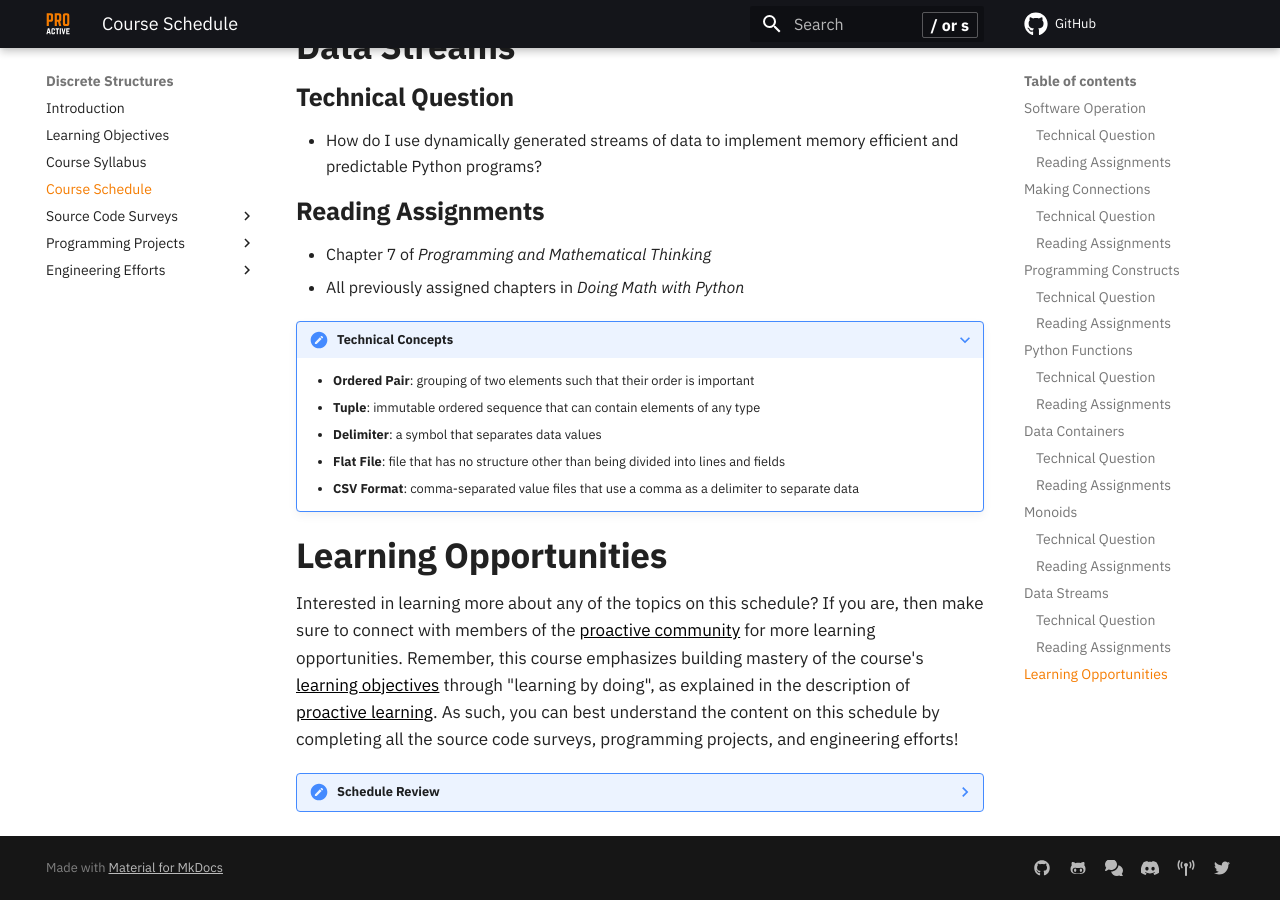
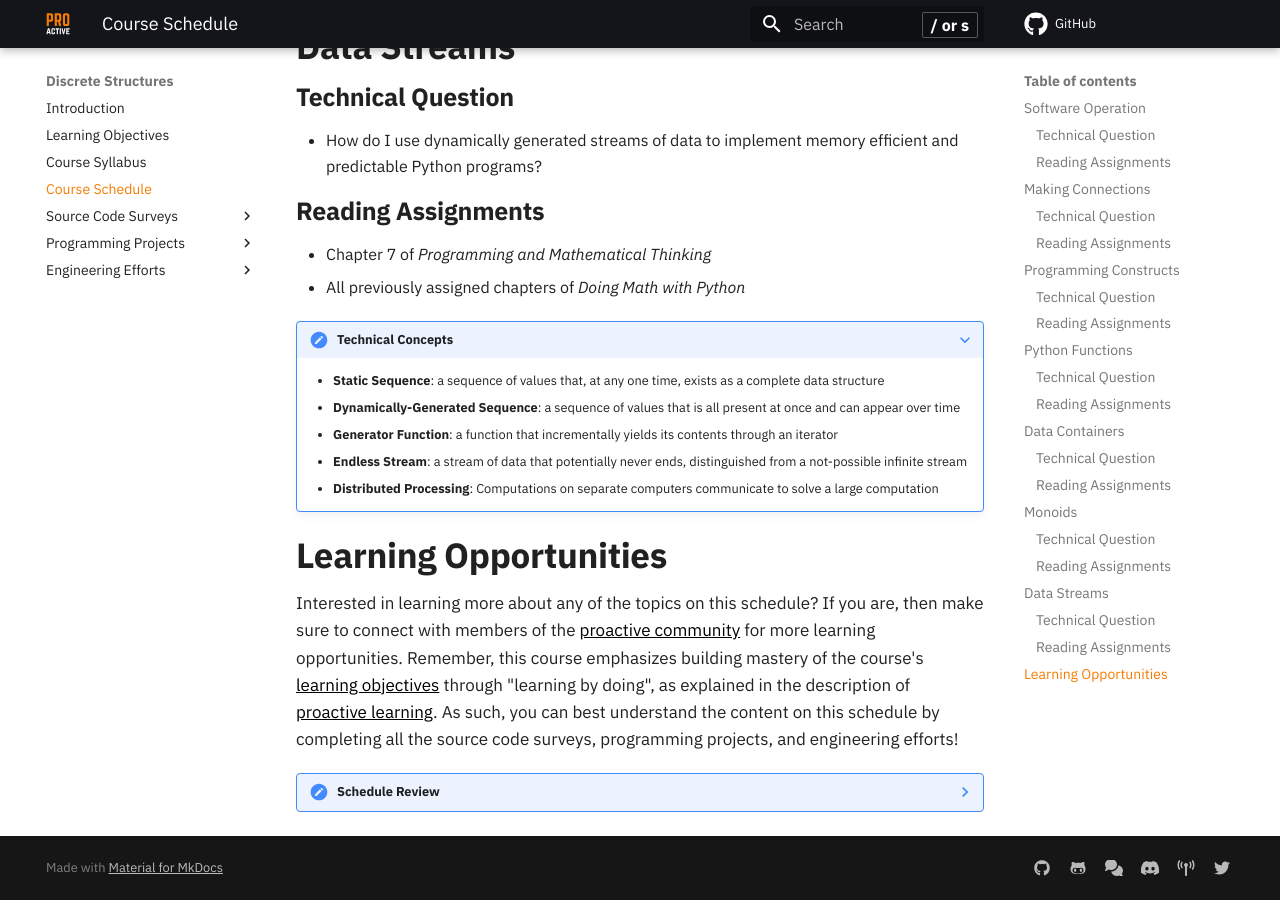
Before and after one commit to ProactiveProgrammers/www.proactiveprogrammers.com, an MkDocs documentation site: the page built from docs/discrete-structures/schedule-discrete-structures.md, in a window 1280 px wide and 900 px high, scrolled down 3204 px. Built offline with MkDocs 1.6.1 and Material for MkDocs 9.7.7, drawn with Linux system fonts in a browser that asks for light colours; comment, search, counter and statistics services are not loaded.

Commit message:
feat: Add the technical concepts in data streams of schedule-discrete-structures.

```diff
--- a/docs/discrete-structures/schedule-discrete-structures.md
+++ b/docs/discrete-structures/schedule-discrete-structures.md
@@ -150,19 +150,20 @@
 ### Reading Assignments
 
 - Chapter 7 of *Programming and Mathematical Thinking*
-- All previously assigned chapters in *Doing Math with Python*
+- All previously assigned chapters of *Doing Math with Python*
 
 ???+ note "Technical Concepts"
 
-    - **Ordered Pair**: grouping of two elements such that their order is
-      important
-    - **Tuple**: immutable ordered sequence that can contain elements of
-      any type
-    - **Delimiter**: a symbol that separates data values
-    - **Flat File**: file that has no structure other than being divided into
-      lines and fields
-    - **CSV Format**: comma-separated value files that use a comma as a
-      delimiter to separate data
+    - **Static Sequence**: a sequence of values that, at any one time, exists as
+      a complete data structure
+    - **Dynamically-Generated Sequence**: a sequence of values that is all
+      present at once and can appear over time
+    - **Generator Function**: a function that incrementally yields its contents
+      through an iterator
+    - **Endless Stream**: a stream of data that potentially never ends,
+      distinguished from a not-possible infinite stream
+    - **Distributed Processing**: Computations on separate computers communicate
+      to solve a large computation
 
 ## Learning Opportunities
 
```
